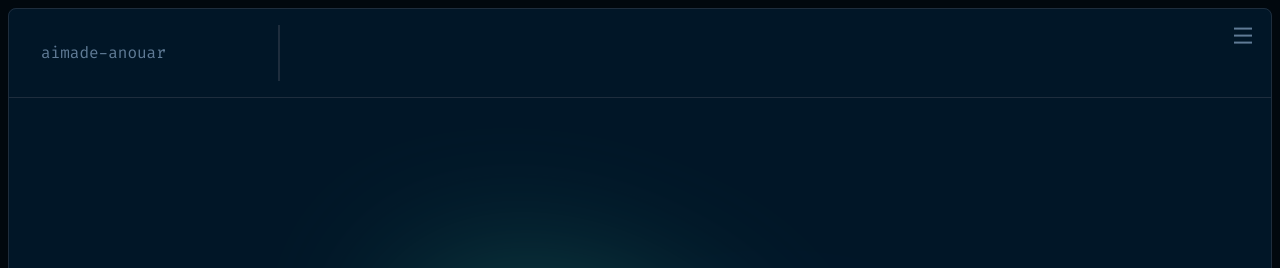
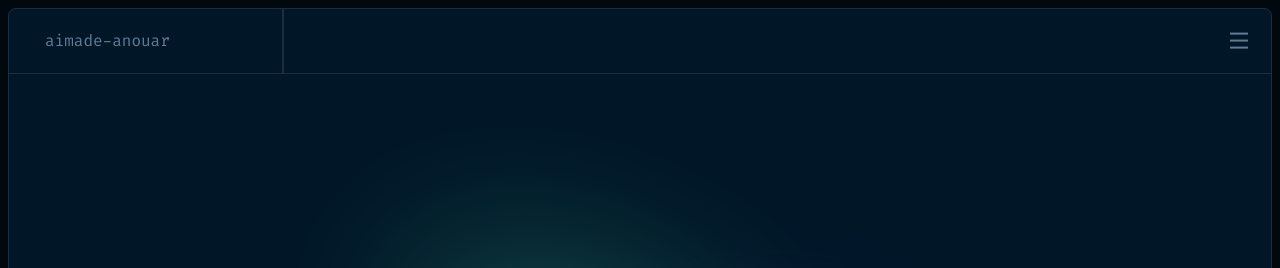
Before and after one commit to aimdexter/personal_portfolio, a website built with Vite: page index.html in a window 1280 px wide. Shown: the top 268 px of the page. Built offline with nearby package versions, Linux system fonts and the light colour scheme.

Commit message:
Desktop v1 done.

```diff
--- a/index.html
+++ b/index.html
@@ -18,14 +18,12 @@
       <div class="content">
         <div class="menu">
           <div class="home">
-            <a class="" href="#">
-              <div class="name">
+            <a class="name" href="#">
+              <div class="name2">
                 aimade-anouar
               </div>
             </a>
-            <div class="line-menu">
-              <i class="ri-menu-line ri-xl"></i>
-            </div>
+            <i class="ri-menu-line ri-xl"></i>
           </div>
           <div class="mid">
             <a href="#">
--- a/src/style.css
+++ b/src/style.css
@@ -16,13 +16,13 @@
       @apply h-full border-[1.5px] rounded-lg border-line
     }
     .menu{
-      @apply border-b-[1.5px] rounded-t-lg border-line m-0 p-0
+      @apply border-b-[1.5px] rounded-t-lg border-line
     }
     .home{
-      @apply p-4 flex justify-between;
+      @apply flex justify-between items-center px-5 h-16
     }
     .name{
-      @apply flex
+      @apply flex h-full items-center
       lg:border-line lg:border-r-2 lg:py-4 lg:pl-4 lg:pr-28
     }
     .mid{
```
